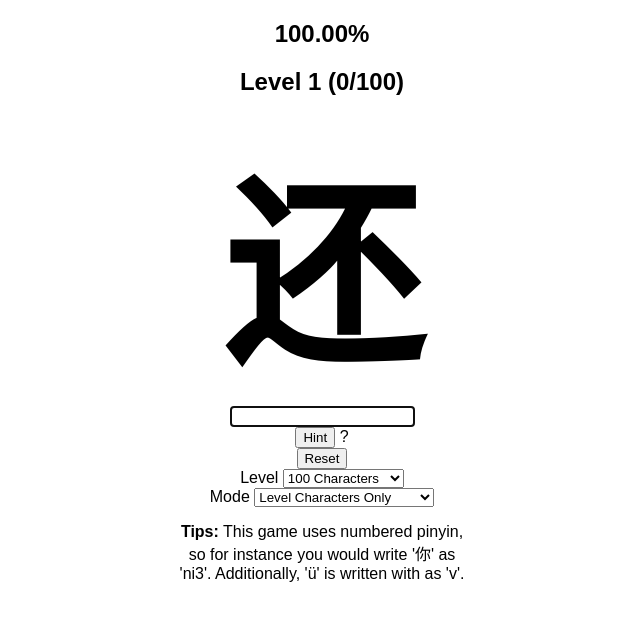
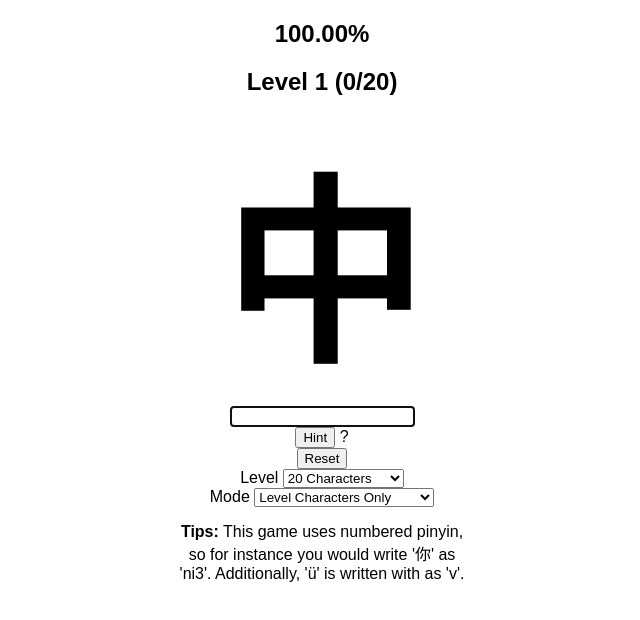
Before and after one commit to stefonzo/zinnia, a plain HTML site: page index.html in a window 1280 px wide. Shown: the whole page, without its empty margins (318-958 px from the left). Drawn offline with nearby package versions, Linux system fonts and the light colour scheme.

Commit message:
switch to 20 chars per level and clean up level size code

```diff
--- a/index.html
+++ b/index.html
@@ -28,56 +28,6 @@
 
       <label>Level</label>
       <select id="level-select">
-        <option value="1">100 Characters</option>
-        <option value="2">200 Characters</option>
-        <option value="3">300 Characters</option>
-        <option value="4">400 Characters</option>
-        <option value="5">500 Characters</option>
-        <option value="6">600 Characters</option>
-        <option value="7">700 Characters</option>
-        <option value="8">800 Characters</option>
-        <option value="9">900 Characters</option>
-        <option value="10">1000 Characters</option>
-        <option value="11">1100 Characters</option>
-        <option value="12">1200 Characters</option>
-        <option value="13">1300 Characters</option>
-        <option value="14">1400 Characters</option>
-        <option value="15">1500 Characters</option>
-        <option value="16">1600 Characters</option>
-        <option value="17">1700 Characters</option>
-        <option value="18">1800 Characters</option>
-        <option value="19">1900 Characters</option>
-        <option value="20">2000 Characters</option>
-        <option value="21">2100 Characters</option>
-        <option value="22">2200 Characters</option>
-        <option value="23">2300 Characters</option>
-        <option value="24">2400 Characters</option>
-        <option value="25">2500 Characters</option>
-        <option value="26">2600 Characters</option>
-        <option value="27">2700 Characters</option>
-        <option value="28">2800 Characters</option>
-        <option value="29">2900 Characters</option>
-        <option value="30">3000 Characters</option>
-        <option value="31">3100 Characters</option>
-        <option value="32">3200 Characters</option>
-        <option value="33">3300 Characters</option>
-        <option value="34">3400 Characters</option>
-        <option value="35">3500 Characters</option>
-        <option value="36">3600 Characters</option>
-        <option value="37">3700 Characters</option>
-        <option value="38">3800 Characters</option>
-        <option value="39">3900 Characters</option>
-        <option value="40">4000 Characters</option>
-        <option value="41">4100 Characters</option>
-        <option value="42">4200 Characters</option>
-        <option value="43">4300 Characters</option>
-        <option value="44">4400 Characters</option>
-        <option value="45">4500 Characters</option>
-        <option value="46">4600 Characters</option>
-        <option value="47">4700 Characters</option>
-        <option value="48">4800 Characters</option>
-        <option value="49">4900 Characters</option>
-        <option value="50">5000 Characters</option>
       </select>
       <br>
 
--- a/index.js
+++ b/index.js
@@ -9,12 +9,29 @@ let hintLevel = 0;
 let previousCharacters = [];
 let completed = false;
 let mode = "newchars";
-let totalChars = 100;
+
+const CHARS_PER_LEVEL = 20;
+
+let totalChars = CHARS_PER_LEVEL;
+
+function setupLevels()
+{
+    let levelSelect = $('#level-select');
+    let numLevels = Math.floor(characters.length/CHARS_PER_LEVEL);
+    for (let i=0; i<numLevels; i++) {
+        let levelString = `${(i+1) * CHARS_PER_LEVEL} Characters`;
+        levelSelect.append(
+            $('<option></option>')
+                .val(i+1)
+                .text(levelString));
+    }
+}
 
 function randomCharacter()
 {
-    let minVal = level * 100 - totalChars;
-    let maxVal = level * 100;
+    let minVal = level * CHARS_PER_LEVEL - totalChars;
+    let maxVal = level * CHARS_PER_LEVEL;
+    console.log(minVal, maxVal);
     let index = Math.floor(Math.random() * (maxVal-minVal)) + minVal;
     return characters[index];
 }
@@ -24,22 +41,23 @@ function reset()
     completed = false;
     level = Number($('#level-select').val());
     mode = $('#mode-select').val();
+    if (mode === 'allchars')
+        totalChars = level * CHARS_PER_LEVEL;
+    else
+        totalChars = CHARS_PER_LEVEL;
+
     $('#level').text(`Level ${level}`);
     totalGuesses = 0;
     totalCorrect = 0;
     previousCharacters = [];
     updateCharacter();
     updateScore();
-
-    if (mode === 'allchars')
-        totalChars = level * 100;
-    else
-        totalChars = 100;
 }
 
 // ~~~~~~~~~~~~~~~~~~~~~~~~~~~~~~~~
 
 $(document).ready(() => {
+    setupLevels();
     $('#level-select').val('1');
     $('#level-select').change(reset);
     $('#mode-select').change(reset);
```
